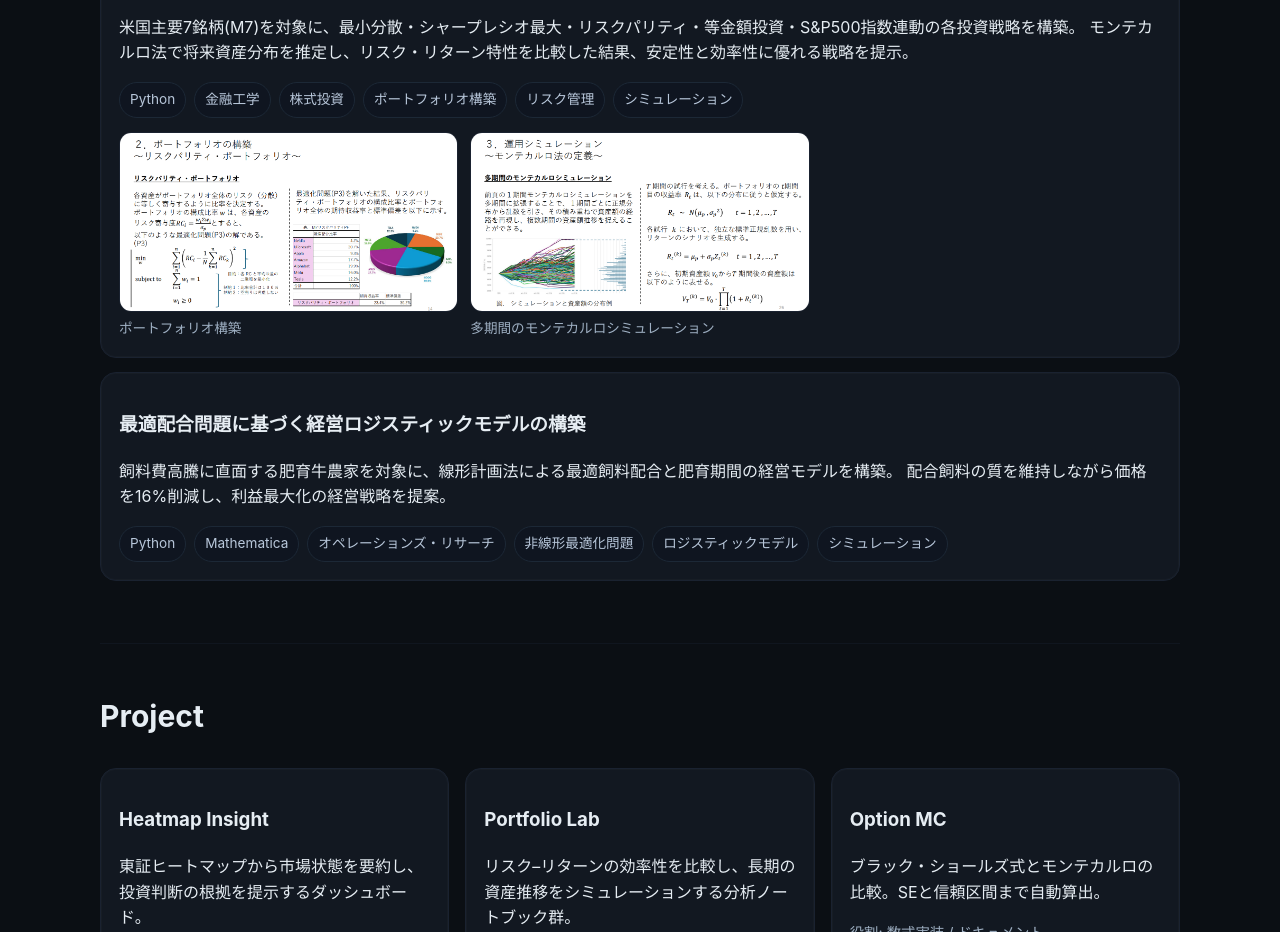
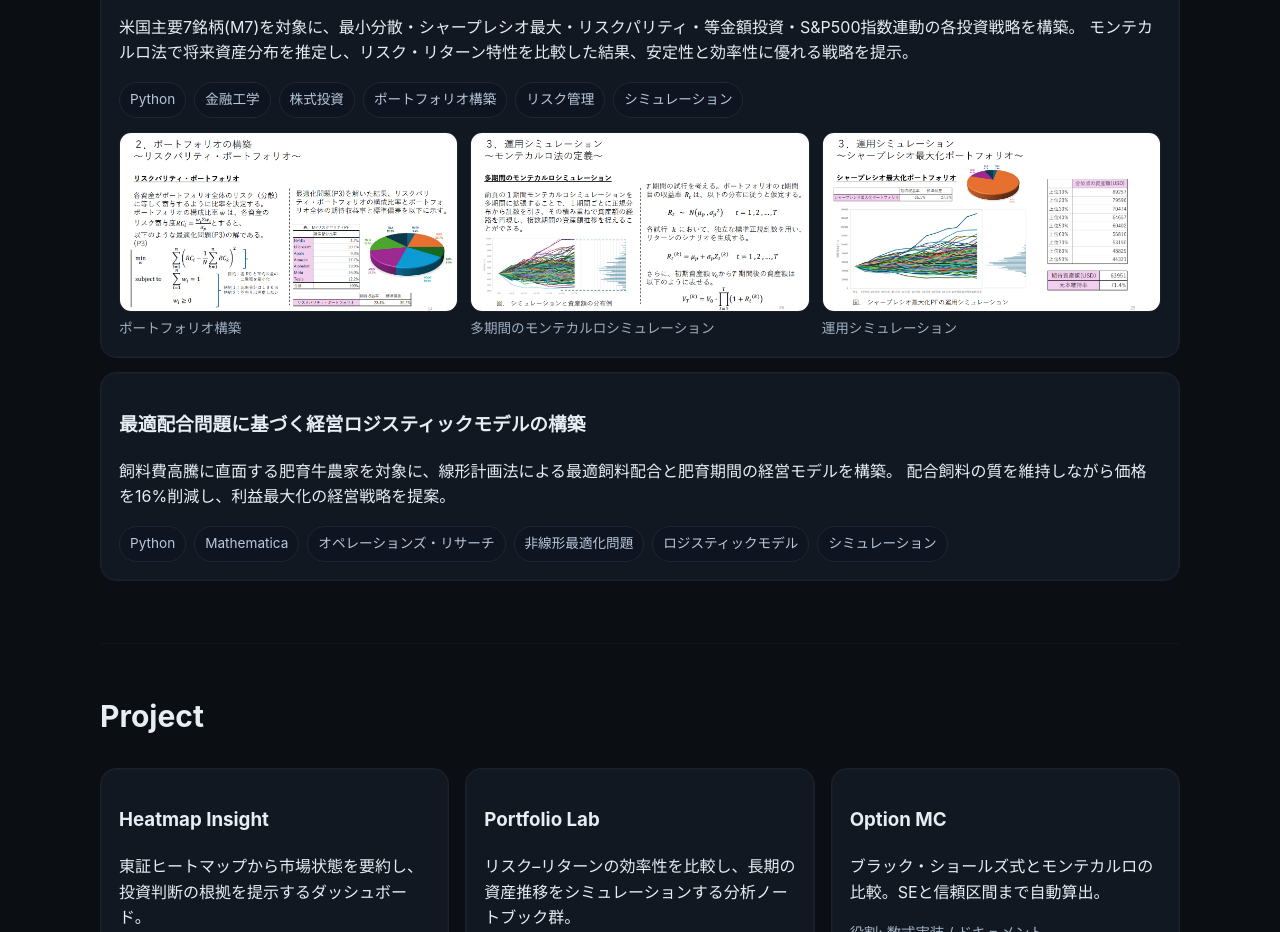
Before and after one commit to Sumi4949/Sumi4949.github.io, a plain HTML site: page index.html in a window 1280 px wide. Shown: the part 1840-2772 px from the top of the page. Drawn offline with Linux system fonts and the light colour scheme.

Commit message:
Update index.html

```diff
--- a/index.html
+++ b/index.html
@@ -99,6 +99,10 @@
             <img src="assets/research/m7/m7-2.png" alt="シナリオ別資産分布" loading="lazy" decoding="async">
             <figcaption>多期間のモンテカルロシミュレーション</figcaption>
           </figure>
+          <figure>
+            <img src="assets/research/m7/m7-3.png" alt="シナリオ別資産分布" loading="lazy" decoding="async">
+            <figcaption>運用シミュレーション</figcaption>
+          </figure>
         </div>
       </article>
       <article class="card">
```
